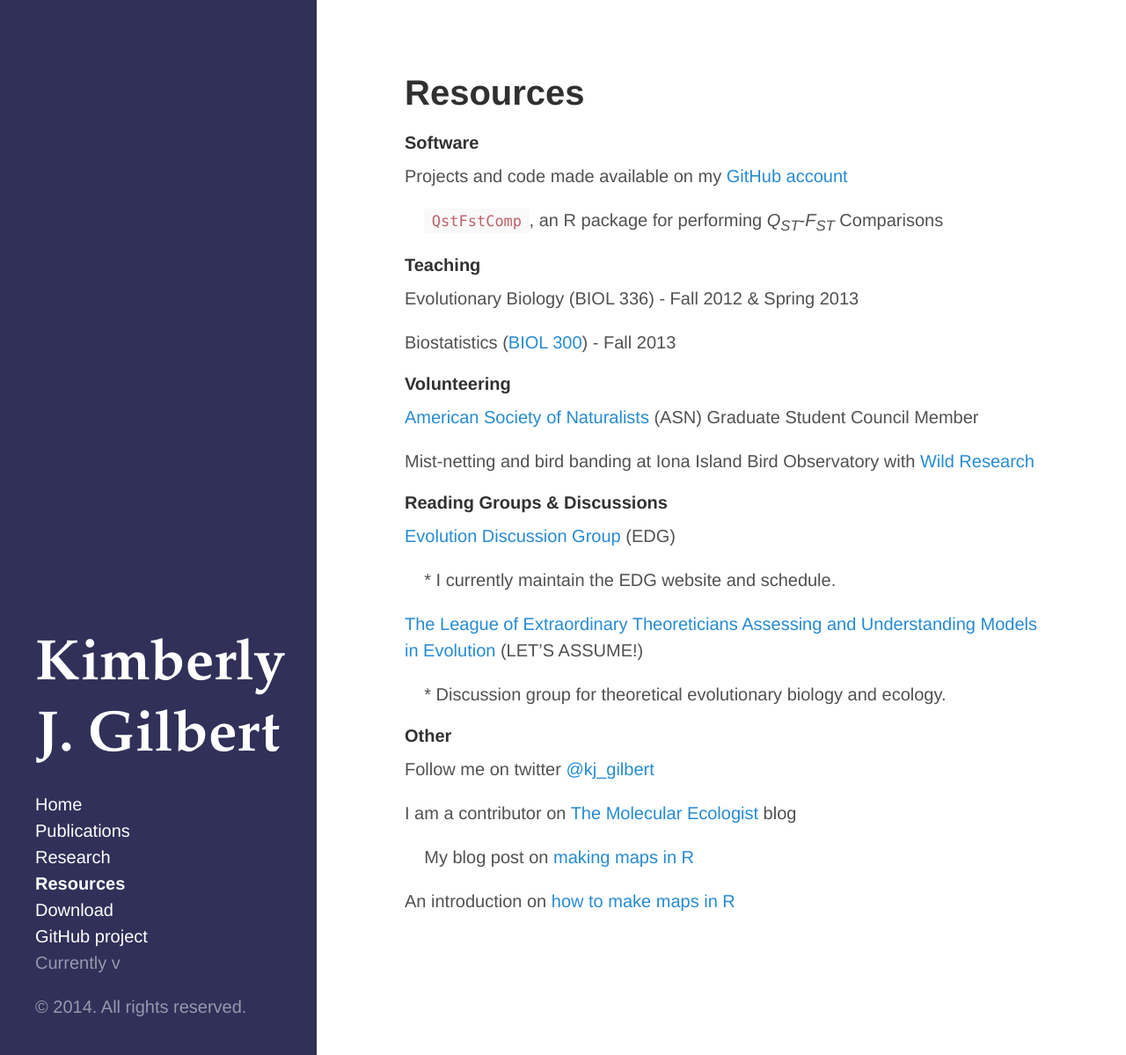
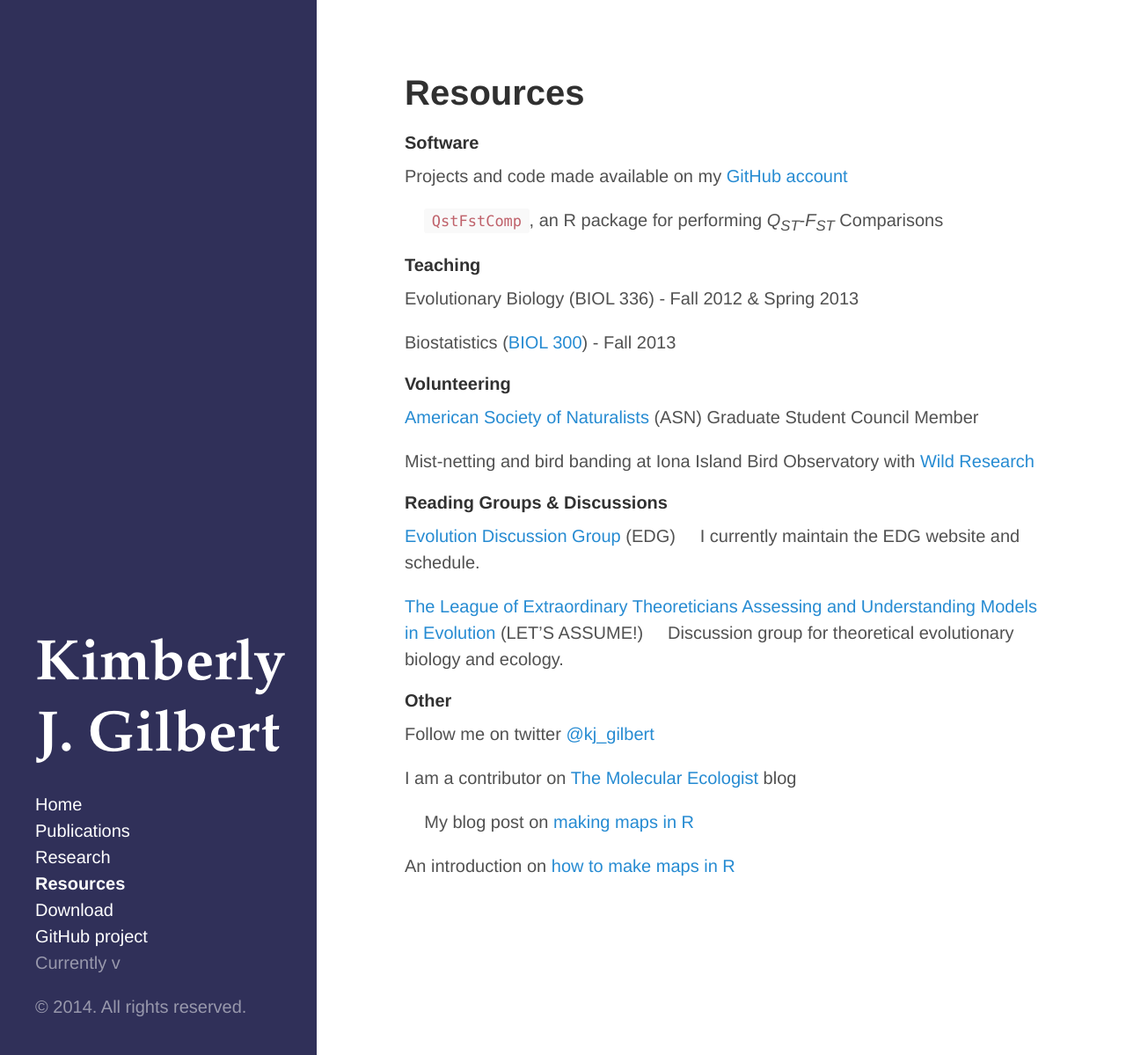
Before and after one commit to kjgilbert/kjgilbert.github.io, a Jekyll site: the page built from resources.md, in a window 1280 px wide and 1199 px high. Shown: the whole window at 88% size. Built offline with Jekyll 4.4.1, drawn with Linux system fonts in a browser that asks for light colours; Markdown is read by kramdown in place of the engine named in the settings.

Commit message:
formatting

```diff
--- a/resources.md
+++ b/resources.md
@@ -28,12 +28,10 @@ Mist-netting and bird banding at Iona Island Bird Observatory with [Wild Researc
 #### Reading Groups & Discussions
 
 [Evolution Discussion Group](http://www.biodiversity.ubc.ca/edg/) (EDG)
-
-&nbsp;&nbsp;&nbsp; * I currently maintain the EDG website and schedule.
+&nbsp;&nbsp;&nbsp; I currently maintain the EDG website and schedule.
 
 [The League of Extraordinary Theoreticians Assessing and Understanding Models in Evolution](http://www.zoology.ubc.ca/let/) (LET’S ASSUME!)
-
-&nbsp;&nbsp;&nbsp; * Discussion group for theoretical evolutionary biology and ecology.
+&nbsp;&nbsp;&nbsp; Discussion group for theoretical evolutionary biology and ecology.
 
 
 #### Other
```
